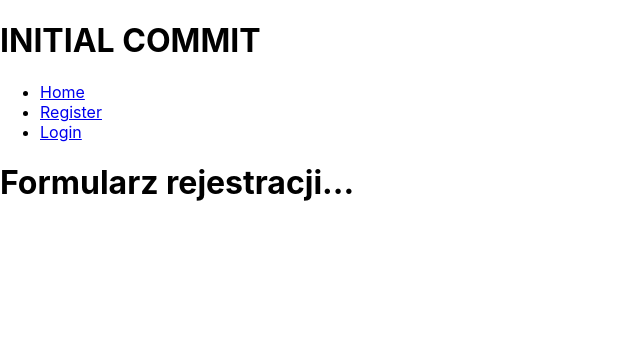
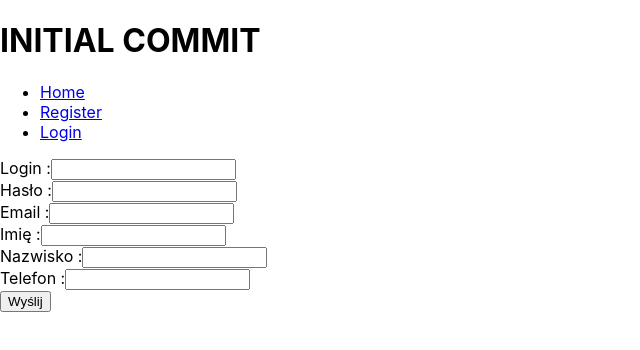
Before and after one commit to cygkam/crewmaker-frontend, a React (Create React App) app: page /register in a window 1280 px wide. Shown: the top 350 px of the page, without its empty margins (0-640 px from the left). Built offline with nearby package versions, Linux system fonts and the light colour scheme.

Commit message:
Basic registration form

```diff
--- a/src/Register.js
+++ b/src/Register.js
@@ -1,13 +1,89 @@
-import React from 'react';
+import React,{Component} from 'react';
 
-function Register() {
-  return (
-    <div>
-      <h1>
-        Formularz rejestracji...
-      </h1>
-    </div>
-  );
+class Register extends Component {
+
+  constructor(propos){
+    super(propos);
+
+    this.state = {login: '',
+    password: '',
+    email: '',
+    name: '',
+    surname: '',
+    phonenumber: ''
+  };
+
+    this.handleChange = this.handleChange.bind(this);
+    this.handleSubmit = this.handleSubmit.bind(this);
+  }
+
+  handleChange(event) {
+    const target = event.target;
+    const value = target.value;
+    const name = target.name;
+
+    this.setState({
+      [name]: value
+    });
+  }
+
+  handleSubmit(event) {
+    alert("SIEMA")
+    event.preventDefault();
+  }
+
+  render () {
+    return (
+      <div>
+        <form>
+            <label for="login">Login :</label>
+            <input
+                  type = "text"
+                  name = "login"
+                  value={this.state.login} onChange={this.handleChange}
+              />
+              <br/>
+            <label for="password">Hasło :</label>
+            <input
+                  type = "password"
+                  name = "password"
+                  value={this.state.password} onChange={this.handleChange}
+              />
+              <br/>
+              <label for="email">Email :</label>
+            <input
+                  type = "email"
+                  name = "email"
+                  value={this.state.email} onChange={this.handleChange}
+            />
+            <br/>
+            <label for="name">Imię :</label>
+            <input
+                type = "text"
+                name = "name"
+                value = {this.state.name} onChange={this.handleChange}
+            >
+            </input>
+            <br/>
+            <label for="surname">Nazwisko :</label>
+            <input
+              type = 'text'
+              name = "surname"
+              value = {this.state.surname} onChange={this.handleChange}
+            />
+            <br/>
+            <label for="phonenumber">Telefon :</label>
+            <input
+              type ="text"
+              name = "phonenumber"
+              value = {this.state.phonenumber} onChange={this.handleChange}
+            />
+            <br/>
+          <input type="submit" value="Wyślij" onSubmit={this.handleSubmit} />
+        </form>
+      </div>
+    );
+  }
 }
 
 export default Register;
```
